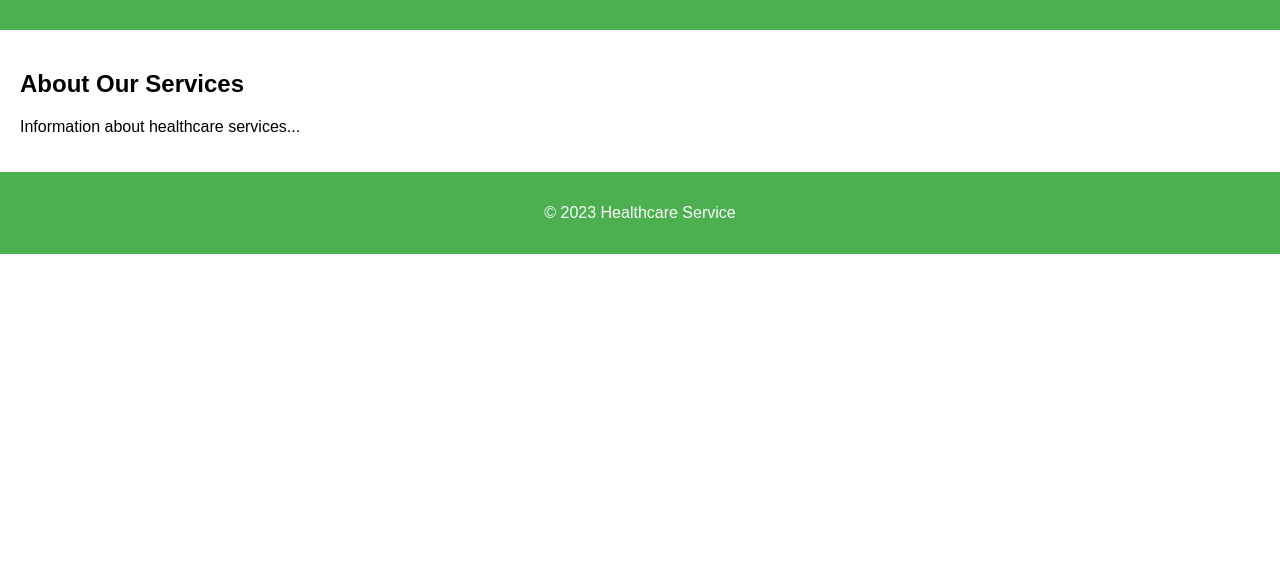
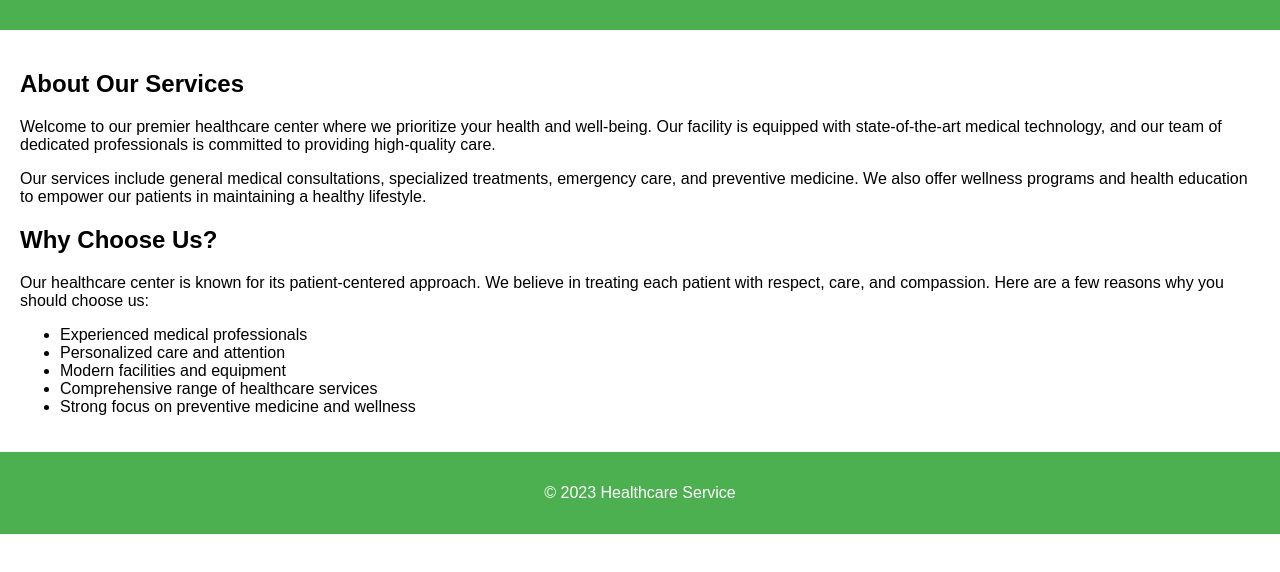
Before and after one commit to SravyaMundluru/HealthCare, a plain HTML site: page index.html in a window 1280 px wide. Shown: the part 116-688 px from the top of the page. Drawn offline with Linux system fonts and the light colour scheme; files that its build step writes are made by us from their sources.

Commit message:
Update index.html

```diff
--- a/index.html
+++ b/index.html
@@ -4,7 +4,7 @@
     <meta charset="UTF-8">
     <meta name="viewport" content="width=device-width, initial-scale=1.0">
     <title>Healthcare Service</title>
-    <link rel="stylesheet" href="styles.css">
+    <link rel="stylesheet" href="styles/styles.css">
 </head>
 <body>
     <header>
@@ -12,16 +12,28 @@
         <nav>
             <ul>
                 <li><a href="index.html">Home</a></li>
-				<li><a href="services.html">Services</a></li>
-                <li><a href="team.html">Our Team</a></li>
-                <li><a href="contact.html">Contact</a></li>
+                <li><a href="pages/services.html">Services</a></li>
+                <li><a href="pages/team.html">Our Team</a></li>
+                <li><a href="pages/contact.html">Contact</a></li>
             </ul>
         </nav>
     </header>
     <main>
         <section>
             <h2>About Our Services</h2>
-            <p>Information about healthcare services...</p>
+            <p>Welcome to our premier healthcare center where we prioritize your health and well-being. Our facility is equipped with state-of-the-art medical technology, and our team of dedicated professionals is committed to providing high-quality care.</p>
+            <p>Our services include general medical consultations, specialized treatments, emergency care, and preventive medicine. We also offer wellness programs and health education to empower our patients in maintaining a healthy lifestyle.</p>
+        </section>
+        <section>
+            <h2>Why Choose Us?</h2>
+            <p>Our healthcare center is known for its patient-centered approach. We believe in treating each patient with respect, care, and compassion. Here are a few reasons why you should choose us:</p>
+            <ul>
+                <li>Experienced medical professionals</li>
+                <li>Personalized care and attention</li>
+                <li>Modern facilities and equipment</li>
+                <li>Comprehensive range of healthcare services</li>
+                <li>Strong focus on preventive medicine and wellness</li>
+            </ul>
         </section>
     </main>
     <footer>
```
